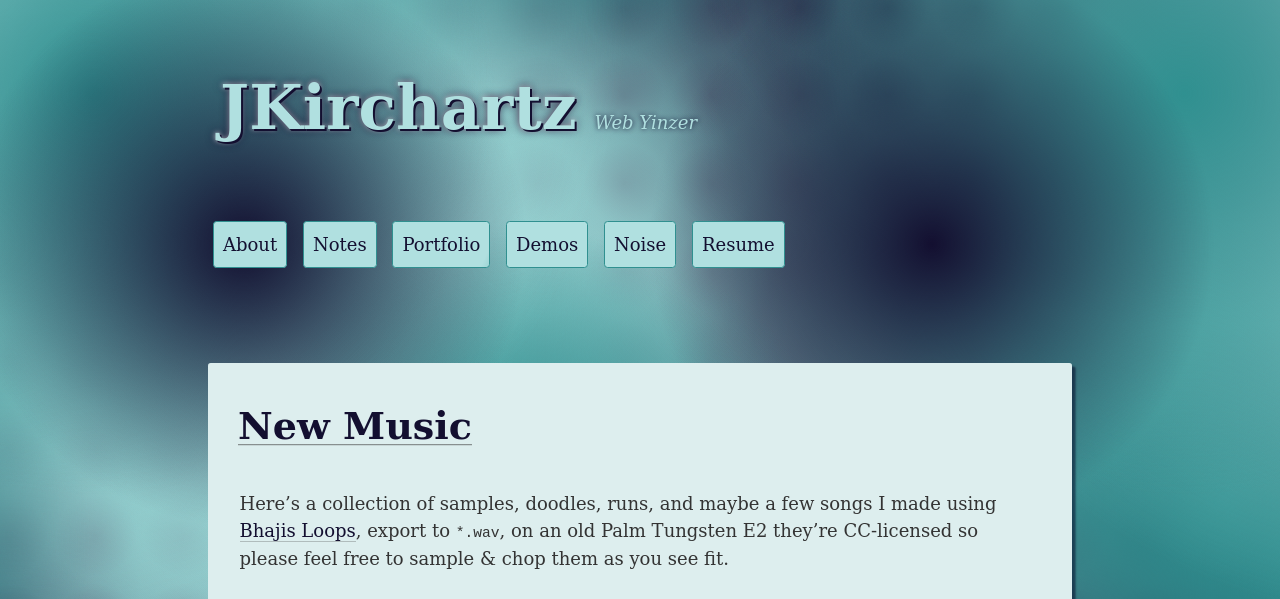
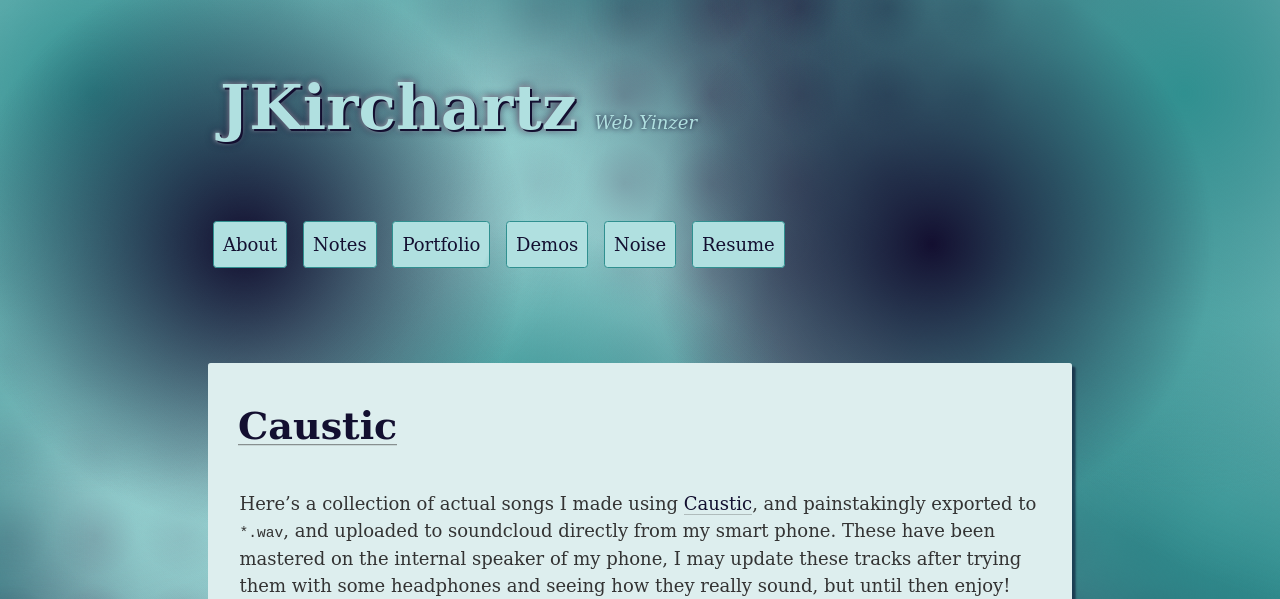
Before and after one commit to JKirchartz/jkirchartz.github.com, a Jekyll site: the page built from noise.html, in a window 1280 px wide and 1400 px high. Shown: the top 599 px of the window. Built offline with Jekyll 4.4.1, drawn with Linux system fonts in a browser that asks for light colours; a script that is not in the unit is left out; grey boxes are pictures that could not be loaded.

Commit message:
try to fix everything, and publish caustic tracks

```diff
--- a/Gemfile
+++ b/Gemfile
@@ -4,4 +4,4 @@
 require 'open-uri'
 versions = JSON.parse(open('https://pages.github.com/versions.json').read)
 
-gem 'github-pages', versions['github-pages']
+gem 'github-pages', '~> 116'
--- /dev/null
+++ b/_posts/2016-01-18-caustic.md
@@ -0,0 +1,14 @@
+---
+layout: post
+title: Caustic
+tags: music
+---
+
+Here's a collection of actual songs I made using [Caustic](http://www.singlecellsoftware.com/caustic), and painstakingly exported to `*.wav`,  and uploaded to soundcloud directly from my smart phone.<!--more-->
+These have been mastered on the internal speaker of my phone, I may update these tracks after trying them with some headphones and seeing how they really sound, but until then enjoy!
+
+
+<iframe width="100%" height="450" scrolling="no" frameborder="no" src="https://w.soundcloud.com/player/?url=https%3A//api.soundcloud.com/playlists/276043482&amp;auto_play=false&amp;hide_related=false&amp;show_comments=true&amp;show_user=true&amp;show_reposts=false&amp;visual=true"></iframe>
+
+
+[Caustic](http://soundcloud.com/jkirchartz/sets/caustic) by [jkirchartz](http://soundcloud.com/jkirchartz)
--- a/noise.html
+++ b/noise.html
@@ -3,7 +3,7 @@
 title: Noise
 ---
 
-<div class="archive">
+<div>
                 {% for post in site.tags.music %}
                 <article>
                         <h1 class="entry-title">
```
